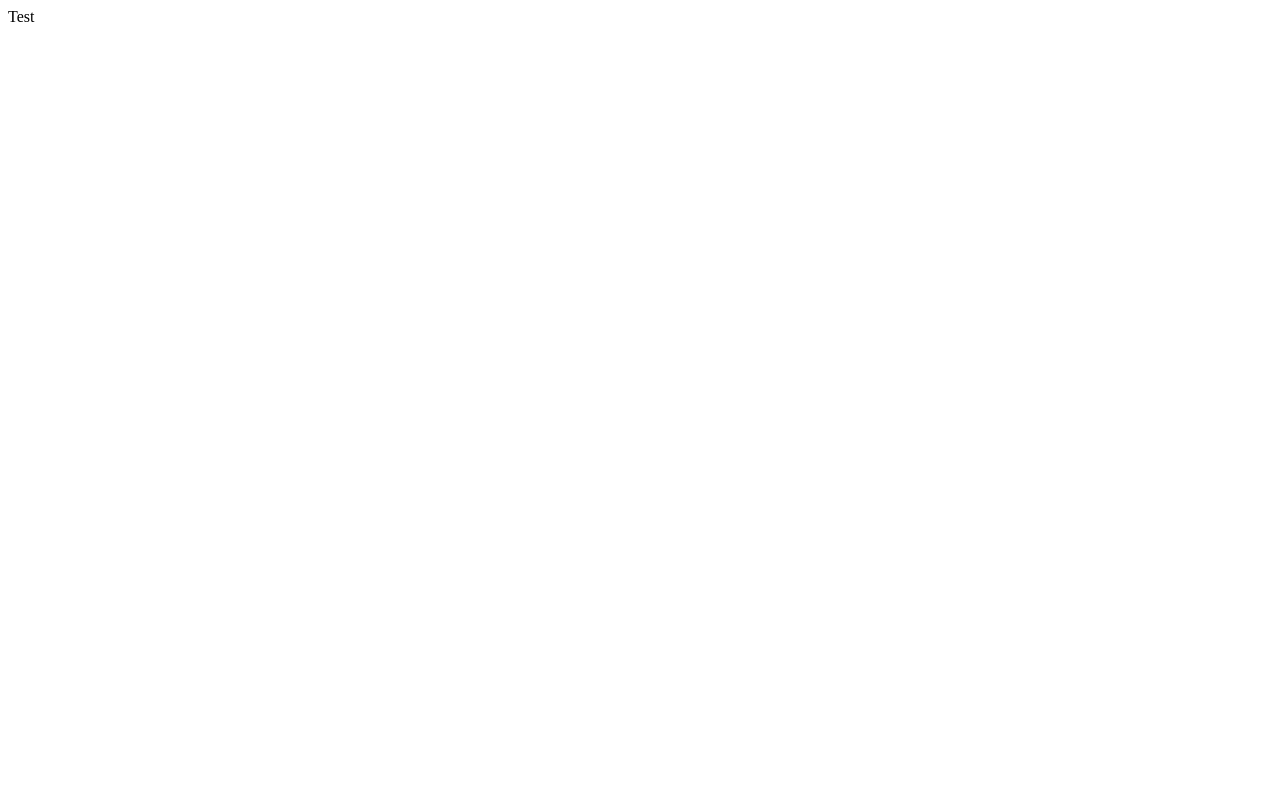
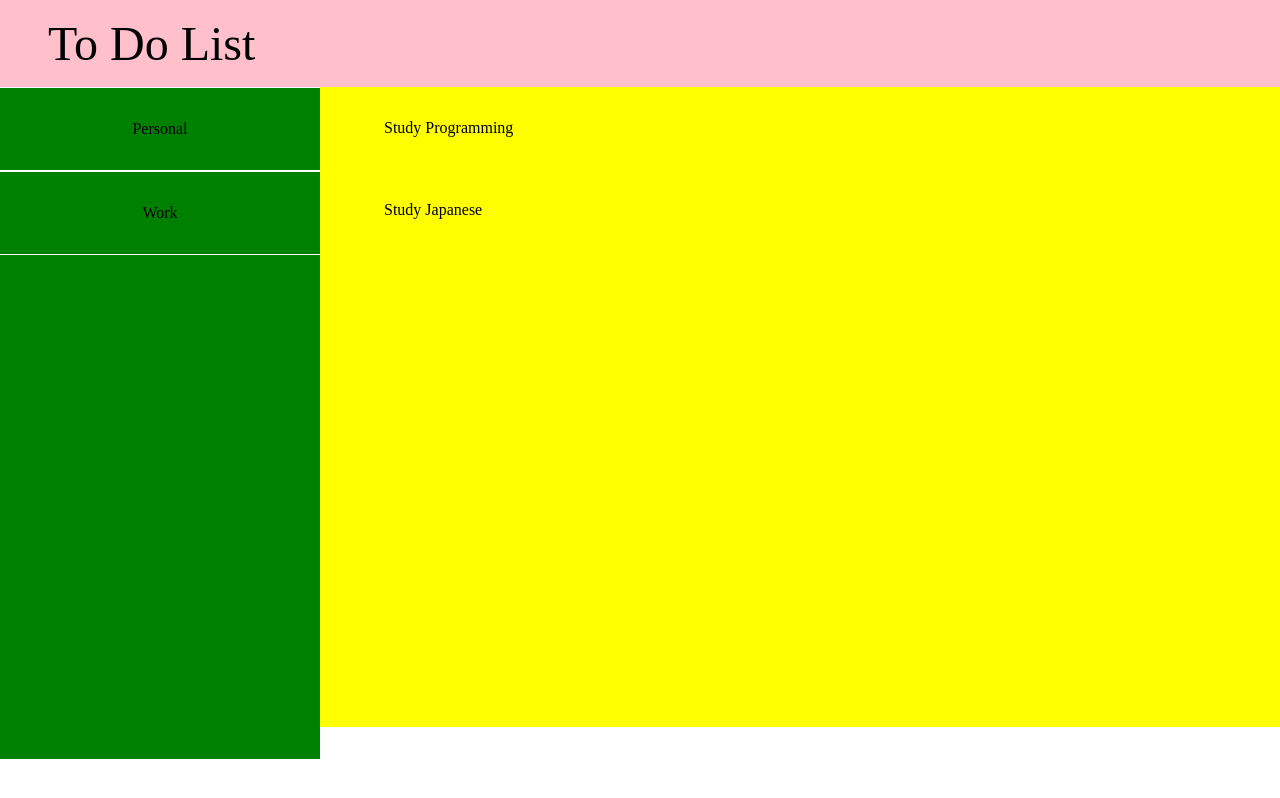
Before and after one commit to timsengsouvanh/to_do_list, a website: page dist/index.html in a window 1280 px wide. Drawn offline with Linux system fonts and the light colour scheme.

Commit message:
basic html and css

```diff
--- a/dist/index.html
+++ b/dist/index.html
@@ -7,7 +7,17 @@
     <title>To Do List</title>
 </head>
 <body>
-    <header>Test</header>
+    <header>To Do List</header>
+    <div id="main" class="flex-area">
+        <div id="projects">
+            <div class="project-item">Personal</div>
+            <div class="project-item">Work</div>
+        </div>
+        <div id="tasks">
+            <div class="task-item">Study Programming</div>
+            <div class="task-item">Study Japanese</div>
+        </div>
+    </div>
     <script src="main.js"></script>
 </body>
 </html>
--- a/dist/style.css
+++ b/dist/style.css
@@ -0,0 +1,43 @@
+html, body {
+    margin: 0 auto;
+    box-sizing: border-box;
+}
+
+header {
+    background-color: pink;
+    font-size: 3rem;
+    padding: 1rem 3rem;
+}
+
+#main {
+    background-color: aqua;
+    height: 80vh;
+}
+
+.flex-area {
+    display: flex;
+}
+
+#projects {
+    background-color: green;
+    height: 100%;
+    flex: 1;
+    padding-bottom: 2rem;
+    text-align: center;
+}
+
+.project-item {
+    padding: 2rem 2rem;
+    border-top: 1px solid white;
+    border-bottom: 1px solid white;
+}
+
+#tasks {
+    background-color: yellow;
+    height: 100%;
+    flex: 3
+}
+
+.task-item {
+    padding: 2rem 4rem;
+}
```
